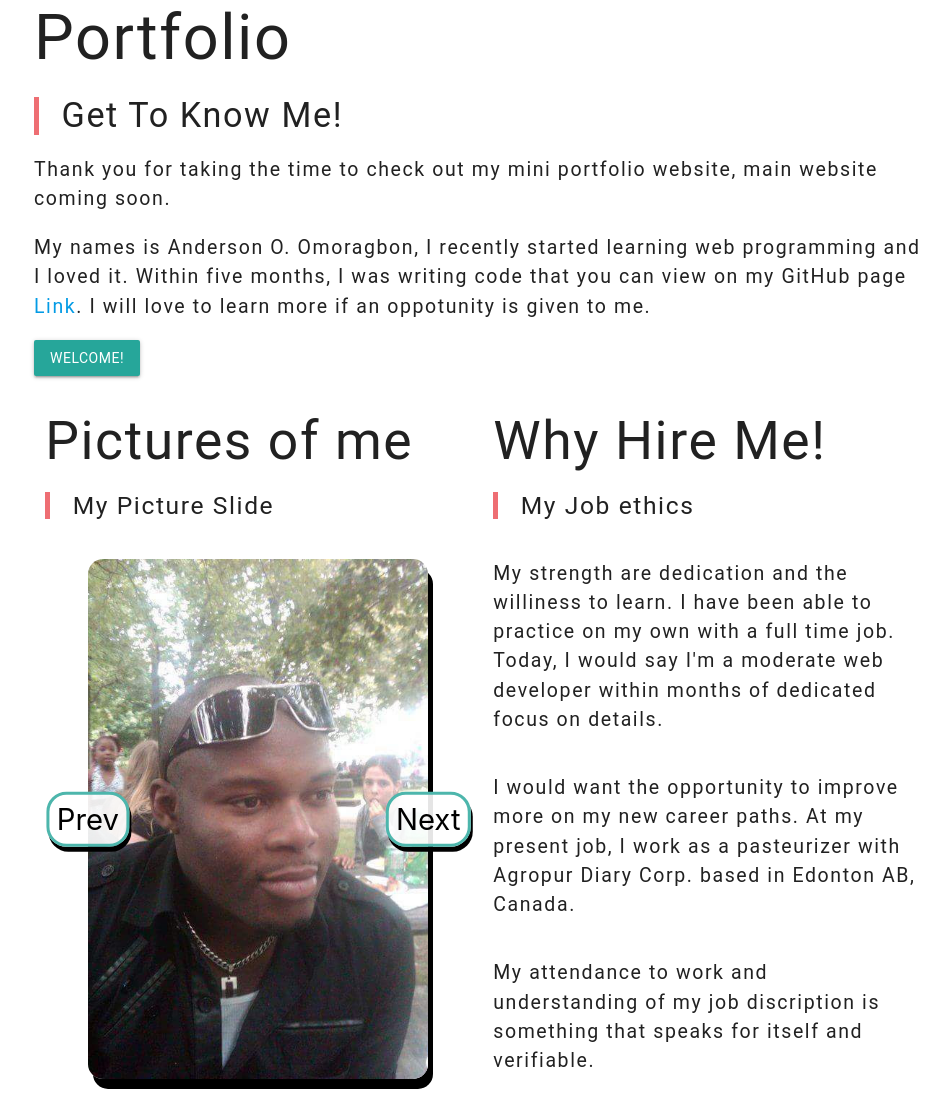
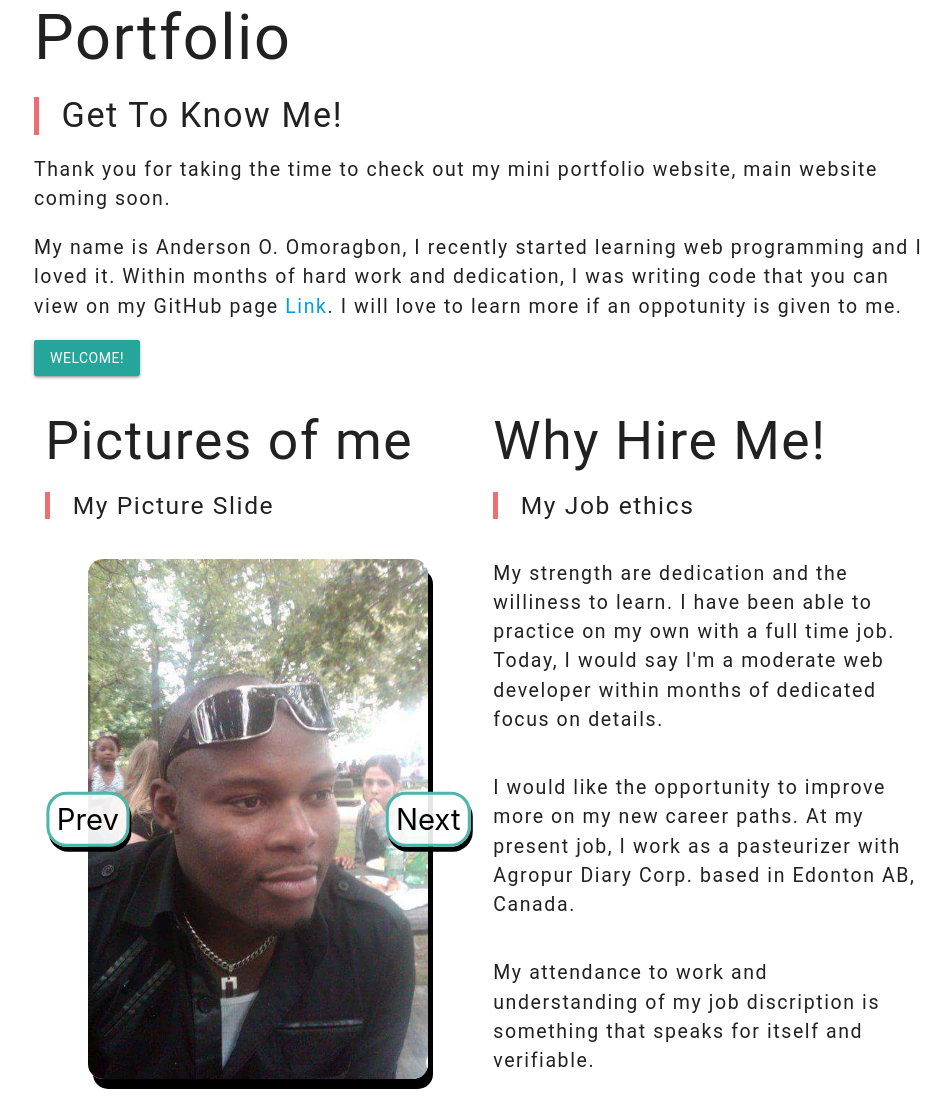
Before and after one commit to Andyomos/mini_portfolio, a plain HTML site: page portfolio.html in a window 1280 px wide. Shown: the part 139-1255 px from the top of the page, without its empty margins (158-1109 px from the left). Drawn offline with nearby package versions, Linux system fonts and the light colour scheme.

Commit message:
Made changes to portfolio text

```diff
--- a/portfolio.html
+++ b/portfolio.html
@@ -42,7 +42,7 @@
             <h1>Portfolio</h1>
             <blockquote><h4>Get To Know Me!</h4></blockquote>
             <p>Thank you for taking the time to check out my mini portfolio website, main website coming soon.</p>
-            <p>My names is Anderson O. Omoragbon, I recently started learning web programming and I loved it. Within five months, I was writing code that you can view on my GitHub page <a href="https://github.com/Andyomos" target="_blank">Link</a>. I will love to learn more if an oppotunity is given to me.  </p>
+            <p>My name is Anderson O. Omoragbon, I recently started learning web programming and I loved it. Within months of hard work and dedication, I was writing code that you can view on my GitHub page <a href="https://github.com/Andyomos" target="_blank">Link</a>. I will love to learn more if an oppotunity is given to me.  </p>
             <a class="btn"
                 onclick="M.toast({html: 'Thak you for Visiting', completeCallback: function(){alert('Enjoy your stay!')}})">Welcome!
             </a>
@@ -66,7 +66,7 @@
                 <div class="level">
                     <p>My strength are dedication and the williness to learn. I have been able to practice on my own with a full time job. Today, I would say I'm a moderate web developer within months of dedicated focus on details.
                     </p>
-                    <p>I would want the opportunity to improve more on my new career paths.
+                    <p>I would like the opportunity to improve more on my new career paths.
                      At my present job, I work as a pasteurizer with Agropur Diary Corp. based in Edonton AB, Canada.</p>
                     <p> My attendance to work and understanding of my job discription is something that speaks for itself and verifiable.
                     </p>
```
